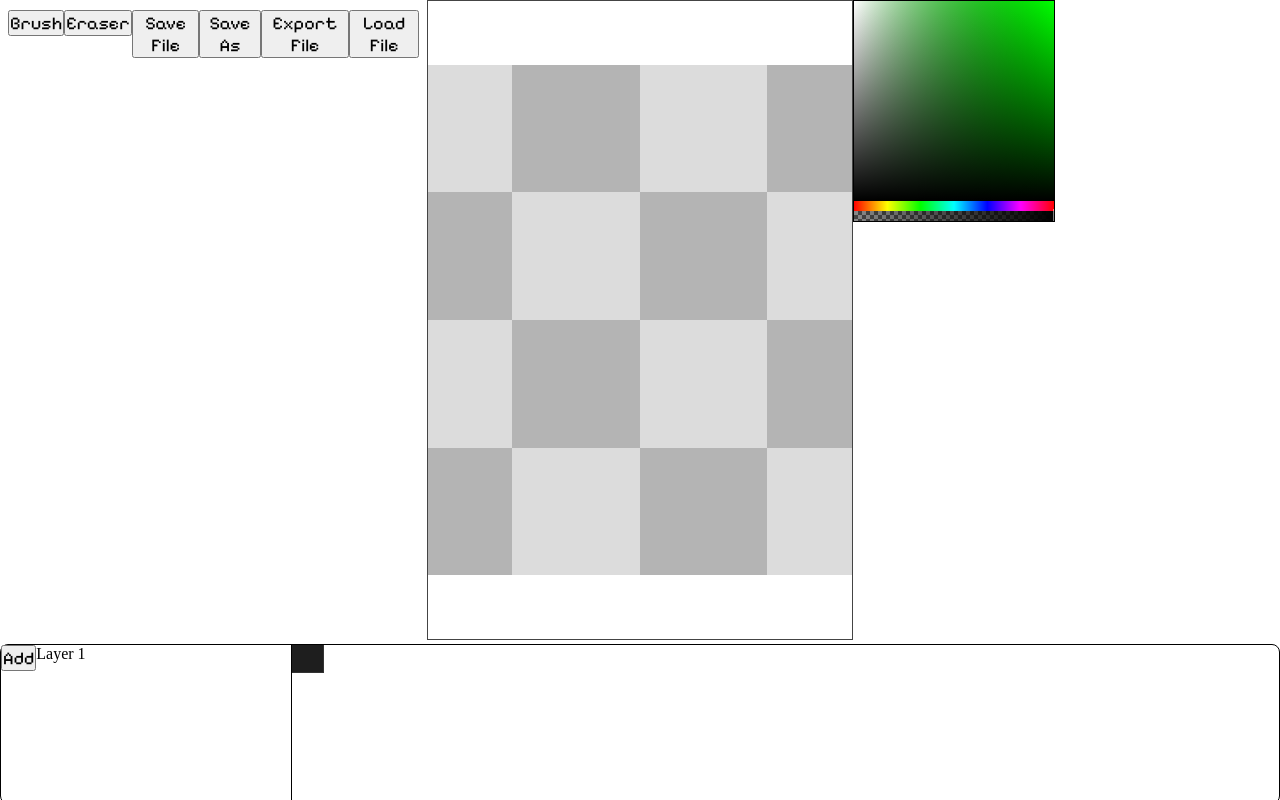
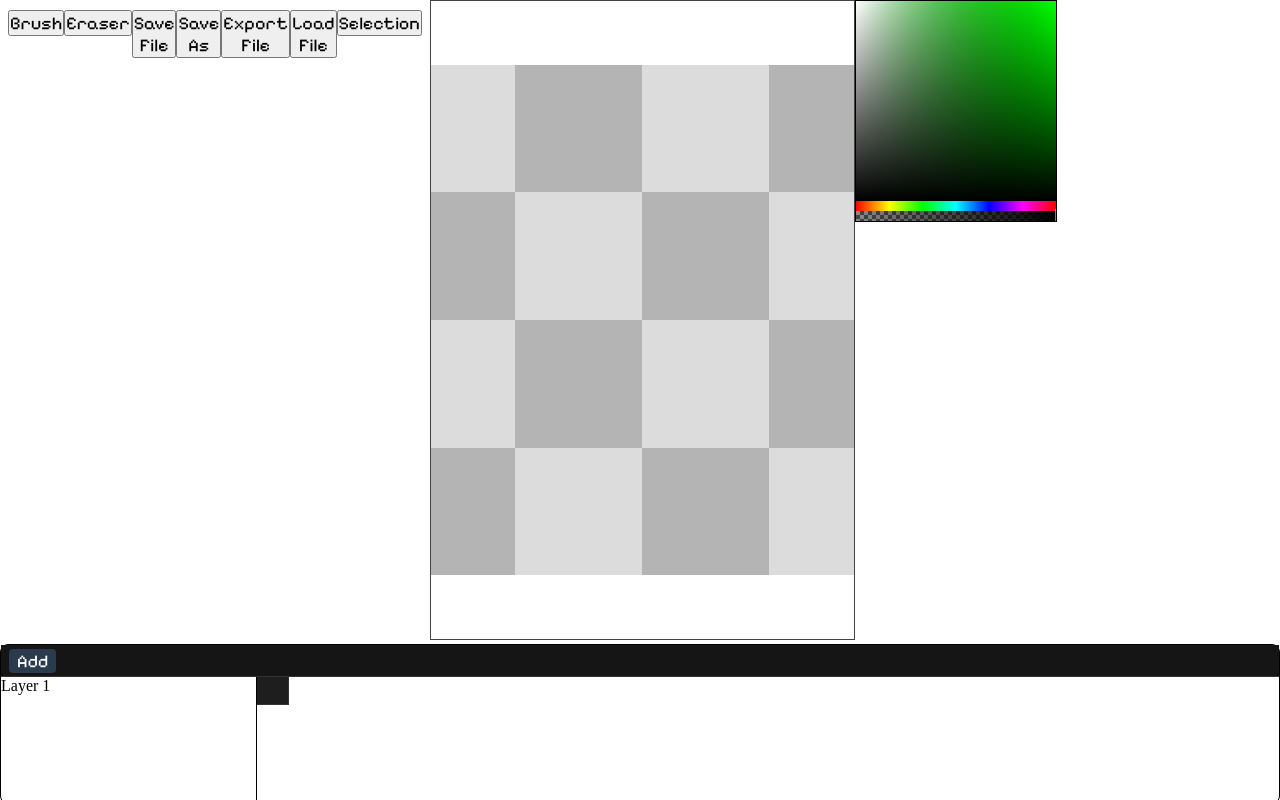
Before and after one commit to Jaygohel-sudo/Jsprite, a plain HTML site: page index.html in a window 1280 px wide. Drawn offline with Linux system fonts and the light colour scheme.

Commit message:
implemented selection tool

```diff
--- a/index.html
+++ b/index.html
@@ -23,6 +23,9 @@
         </div>
         <div id="load-file">
           <button>Load File</button>
+        </div>
+        <div id="selection">
+          <button>Selection</button>
         </div>
       </div>
     </div>
@@ -70,11 +73,13 @@
 
     <!-- frame display -->
     <div id="timeline">
-      <div id="frame-toolbar">
+      <div id="timeline-header">
         <button id="addFrameBtn">Add</button>
       </div>
-      <div id="layer-panel"></div>
-      <div id="frame"></div>
+      <div id="timeline-body">
+        <div id="layer-panel"></div>
+        <div id="frame"></div>
+      </div>
     </div>
     <script type="module" src="main.js" defer></script>
     <script type="module" src="ui.js" defer></script>
--- a/main.js
+++ b/main.js
@@ -17,6 +17,8 @@ import {
   BrushTool,
   EraserTool,
   Viewport,
+  SelectionTool,
+  drawSelection,
 } from "./pixel-editor-core.js";
 import { exportPNG } from "./savefile.js";
 import { renderFrames, renderLayers } from "./timeline.js";
@@ -42,6 +44,7 @@ let lastZoomTime = 0;
 export const toolKit = {
   brush: new BrushTool([255, 255, 0, 255]),
   eraser: new EraserTool([0, 0, 0, 0]),
+  selection: new SelectionTool(),
 };
 
 let activeTool = toolKit.brush;
@@ -59,6 +62,9 @@ brushButton.addEventListener("click", () => {
 });
 eraserButton.addEventListener("click", () => {
   activeTool = toolKit.eraser;
+});
+selection.addEventListener("click", () => {
+  activeTool = toolKit.selection;
 });
 saveButton.addEventListener("click", async () => {
   await save(spriteData.sprite);
@@ -227,6 +233,7 @@ function loop() {
     spriteData.sprite.height
   );
   viewport.draw(renderer.canvas);
+  drawSelection(viewport.ctx, viewport);
   if (
     activeTool instanceof BrushTool &&
     activeTool.anchor !== null &&
--- a/pixel-editor-core.js
+++ b/pixel-editor-core.js
@@ -11,6 +11,18 @@ import {
   history,
   strokeId,
 } from "./main.js";
+
+const selection = {
+  startX: null,
+  startY: null,
+  endX: null,
+  endY: null,
+  x: null,
+  y: null,
+  width: null,
+  height: null,
+  active: false,
+};
 
 export function pixelIndex(x, y, width) {
   return (y * width + x) * 4;
@@ -680,7 +692,35 @@ export class EraserTool extends Tool {
     }
   }
 }
+export class SelectionTool {
+  onDown(sprite, x, y) {
+    selection.startX = x;
+    selection.startY = y;
+  }
+  onMove(sprite, x, y) {
+    selection.endX = x;
+    selection.endY = y;
+    selection.width = Math.abs(selection.endX - selection.startX);
+    selection.height = Math.abs(selection.endY - selection.startY);
+    selection.x = Math.min(selection.startX, selection.endX);
+    selection.y = Math.min(selection.startY, selection.endY);
+  }
+  onUp(sprite, x, y) {
+    selection.active = false;
+  }
+}
+export function drawSelection(ctx, viewport) {
+  if (selection.width === 0 || selection.height === 0) return;
+  const { zoom, offsetX, offsetY } = viewport;
+  ctx.save();
+  ctx.setTransform(zoom, 0, 0, zoom, offsetX, offsetY);
+  ctx.strokeStyle = "#ffffffff";
+  ctx.lineWidth = 2 / zoom;
+  ctx.setLineDash([6 / zoom, 6 / zoom]);
 
+  ctx.strokeRect(selection.x, selection.y, selection.width, selection.height);
+  ctx.restore();
+}
 export function drawLine(cel, x0, y0, x1, y1, brushMask, size, plot) {
   x0 |= 0;
   y0 |= 0;
--- a/style.css
+++ b/style.css
@@ -119,6 +119,39 @@ button {
   border-radius: 8px;
   height: 160px;
   display: flex;
+  flex-direction: column;
+}
+#timeline-header {
+  height: 32px;
+  display: flex;
+  align-items: center;
+  gap: 8px;
+  padding: 0 8px;
+
+  border-bottom: 1px solid #333;
+  background: #151515;
+}
+#timeline-body {
+  flex: 1;
+  display: flex;
+  overflow: hidden;
+}
+#addFrameBtn {
+  width: auto;
+  height: 24px;
+  padding: 8px;
+  border-radius: 4px;
+  border: none;
+  background: #2a3b4d;
+  color: white;
+  cursor: pointer;
+  display: flex;
+  align-items: center;
+  justify-content: center;
+}
+
+#addFrameBtn:hover {
+  background: #3a4f66;
 }
 #layer-panel {
   width: 20%;
```
